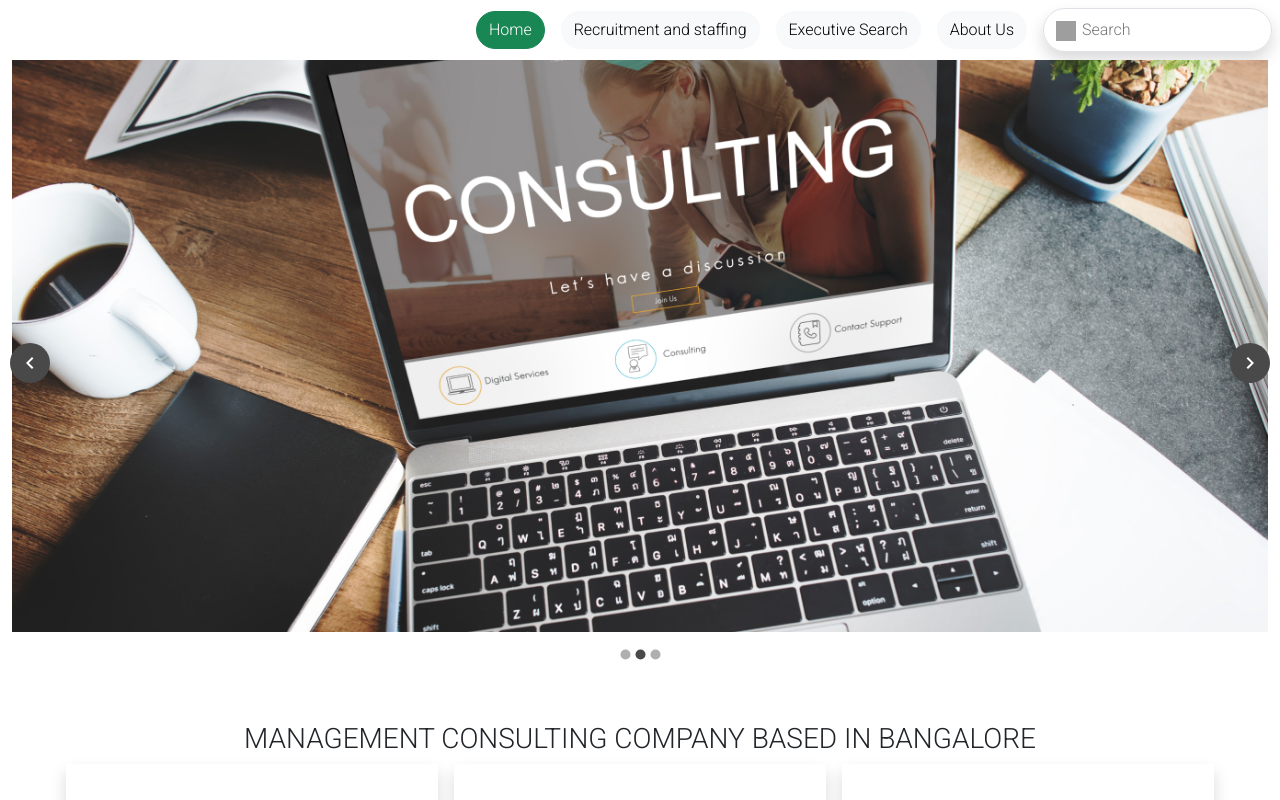
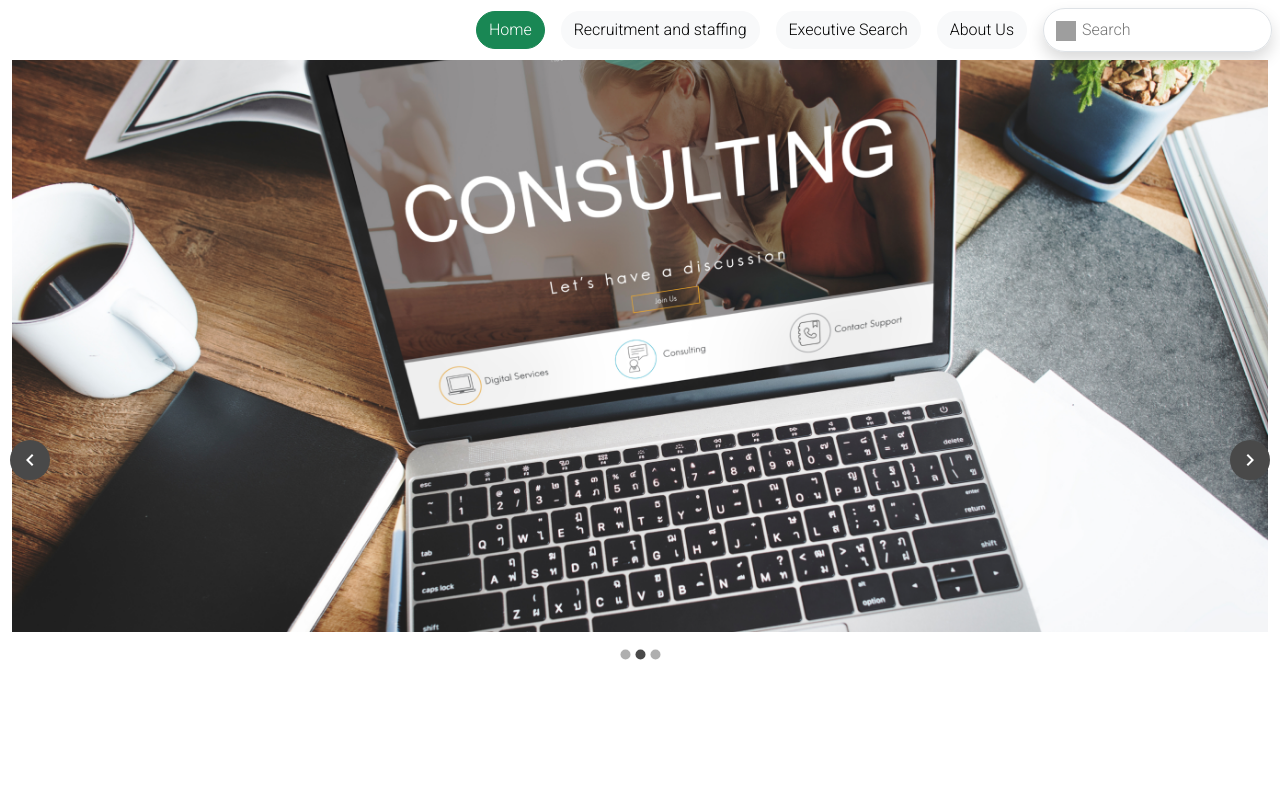
Before and after one commit to hamid1882/zinavo-interview-project, a React (Create React App) app: page / in a window 1280 px wide. Shown: the top 800 px of the page. Built offline with nearby package versions, Linux system fonts and the light colour scheme; grey boxes are pictures that could not be loaded.

Commit message:
carousel updates

```diff
--- a/src/Components/Slider.js
+++ b/src/Components/Slider.js
@@ -6,7 +6,7 @@ import sliderImage2 from "../Images/sliderImage2.png";
 const Slider = () => {
   return (
     <Carousel
-      className="carouselStyles mb-5 container-fluid margin-auto h-100 "
+      className="carouselStyles mb-5 container-fluid margin-auto"
       navButtonsAlwaysVisible="true"
     >
       <img src={sliderImage} className="CarouselImage" alt="slider" />
```
